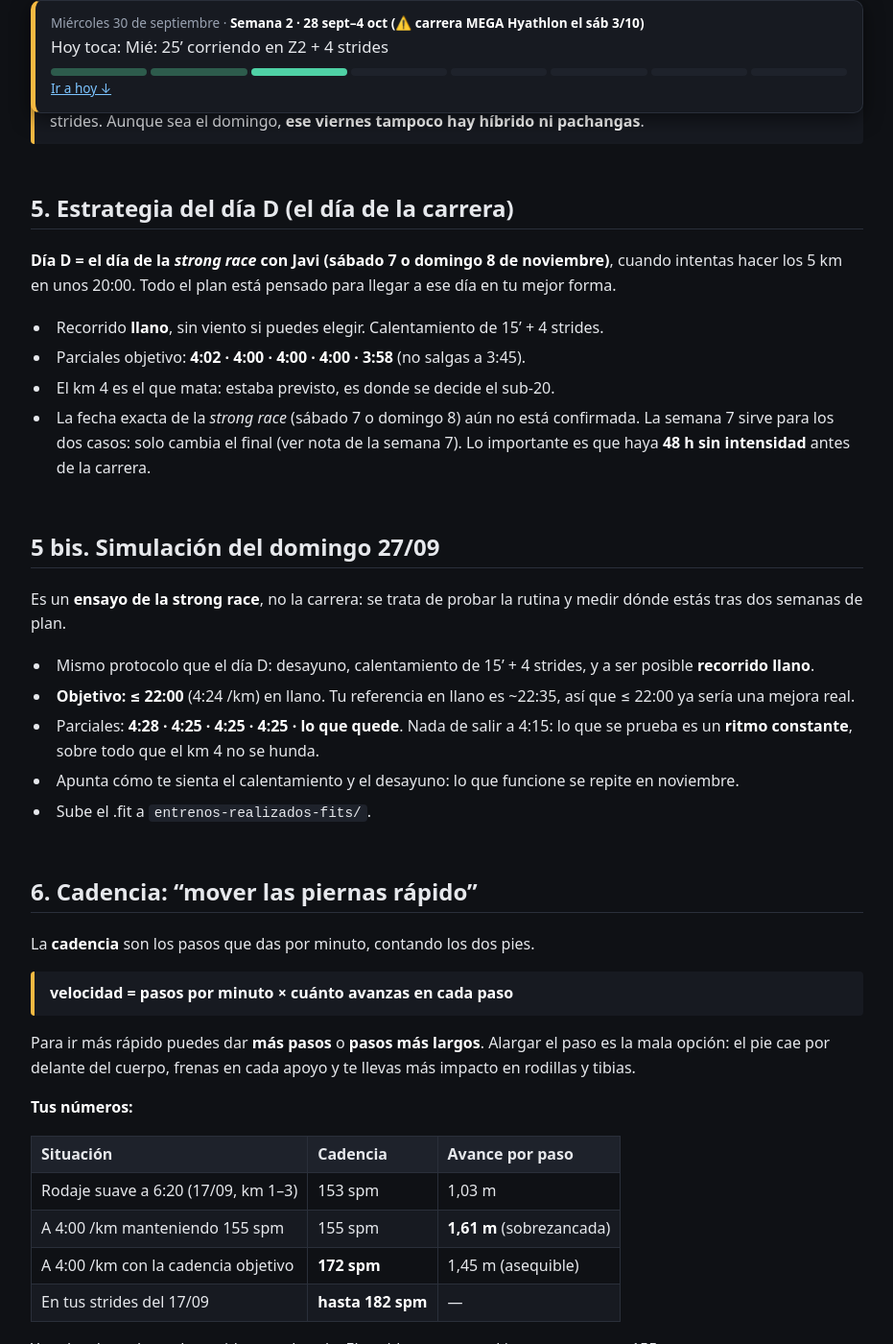
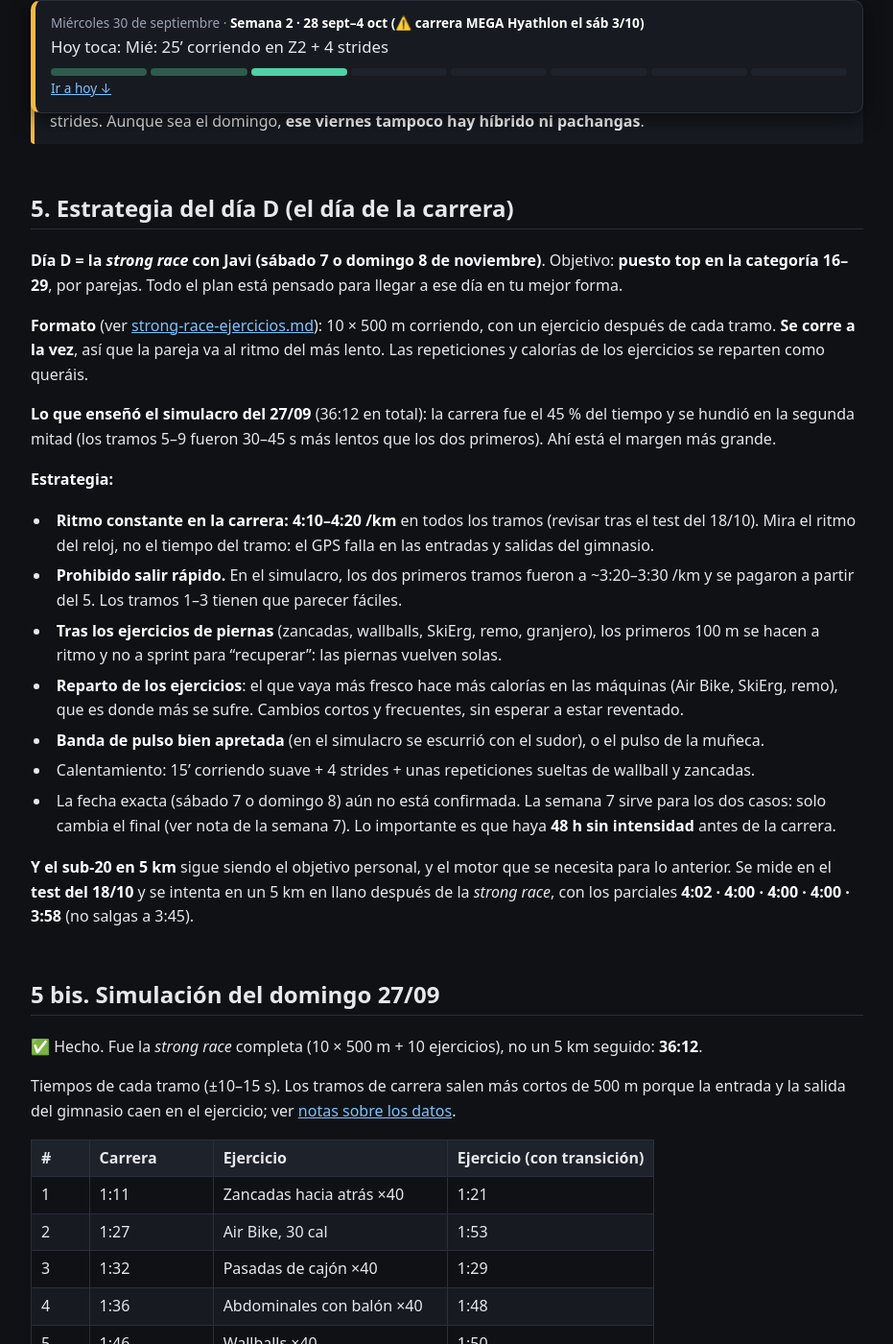
Before and after one commit to radamuz/4minkm, a Jekyll site: the page built from plan-sub20-5km.md, in a window 1280 px wide and 1400 px high, scrolled down 8878 px. Shown: the whole window at 96% size, without its empty margins (174-1105 px from the left). Built offline with Jekyll 4.4.1, drawn with Linux system fonts in a browser that asks for light colours; our own code applies the rules of GitHub Pages for plain Markdown files; some of the changed text lies outside the part shown.

Commit message:
Analiza el simulacro de la Strong Race y reorienta el día D al formato híbrido por parejas
Co-Authored-By: Claude Opus 5.5 <noreply@anthropic.com>

```diff
--- a/plan-sub20-5km.md
+++ b/plan-sub20-5km.md
@@ -172,7 +172,7 @@ Calentamiento en las sesiones de calidad: 12–15' corriendo suave + movilidad d
 - Jue: 3×1000 m a 4:25 (ritmo de la simulación), rec. 2'. Sirve para memorizar el ritmo (una serie menos que lo previsto: faltan 3 días)
 - **Vie: híbrido ligero (sin trineo ni nada de piernas a tope) o solo pachangas suaves.** No las dos cosas a tope: faltan 48 h
 - Sáb: descanso o 15' corriendo muy suave + 3 strides
-- **Dom 27: SIMULACIÓN 5 km con Javi** (ver apartado 5 bis)
+- **Dom 27: SIMULACRO de la strong race con Javi** ✅ 36:12 (ver apartado 5 bis)
 - **Volumen ≈ 25 km** (contando las pachangas y la simulación)
 
 ### Semana 2 · 28 sept–4 oct (⚠️ carrera MEGA Hyathlon el sáb 3/10)
@@ -228,30 +228,55 @@ Calentamiento en las sesiones de calidad: 12–15' corriendo suave + movilidad d
 - Mié: 3×400 m a 3:50 + 15' corriendo suave
 - Jue: 20' corriendo muy suave + 3 strides
 - **Vie 6: sin híbrido y sin pachangas.** Descanso o 15' corriendo suave + 3 strides
-- **Sáb 7 / Dom 8: 5 km en ~20:00**
+- **Sáb 7 / Dom 8: *strong race* con Javi** (ver apartado 5)
 - **Volumen ≈ 18 km (sin contar la prueba)**
 
 > **Si la strong race cae en domingo 8**: el viernes, descanso total, y el sábado 15' corriendo muy suave + 3 strides. Aunque sea el domingo, **ese viernes tampoco hay híbrido ni pachangas**.
 
 ## 5. Estrategia del día D (el día de la carrera)
 
-**Día D = el día de la *strong race* con Javi (sábado 7 o domingo 8 de noviembre)**, cuando intentas hacer los 5 km en unos 20:00. Todo el plan está pensado para llegar a ese día en tu mejor forma.
+**Día D = la *strong race* con Javi (sábado 7 o domingo 8 de noviembre)**. Objetivo: **puesto top en la categoría 16–29**, por parejas. Todo el plan está pensado para llegar a ese día en tu mejor forma.
 
+**Formato** (ver [strong-race-ejercicios.md](strong-race-ejercicios.md)): 10 × 500 m corriendo, con un ejercicio después de cada tramo. **Se corre a la vez**, así que la pareja va al ritmo del más lento. Las repeticiones y calorías de los ejercicios se reparten como queráis.
 
-- Recorrido **llano**, sin viento si puedes elegir. Calentamiento de 15' + 4 strides.
-- Parciales objetivo: **4:02 · 4:00 · 4:00 · 4:00 · 3:58** (no salgas a 3:45).
-- El km 4 es el que mata: estaba previsto, es donde se decide el sub-20.
-- La fecha exacta de la *strong race* (sábado 7 o domingo 8) aún no está confirmada. La semana 7 sirve para los dos casos: solo cambia el final (ver nota de la semana 7). Lo importante es que haya **48 h sin intensidad** antes de la carrera.
+**Lo que enseñó el simulacro del 27/09** (36:12 en total): la carrera fue el 45 % del tiempo y se hundió en la segunda mitad (los tramos 5–9 fueron 30–45 s más lentos que los dos primeros). Ahí está el margen más grande.
+
+**Estrategia:**
+
+- **Ritmo constante en la carrera: 4:10–4:20 /km** en todos los tramos (revisar tras el test del 18/10). Mira el ritmo del reloj, no el tiempo del tramo: el GPS falla en las entradas y salidas del gimnasio.
+- **Prohibido salir rápido.** En el simulacro, los dos primeros tramos fueron a ~3:20–3:30 /km y se pagaron a partir del 5. Los tramos 1–3 tienen que parecer fáciles.
+- **Tras los ejercicios de piernas** (zancadas, wallballs, SkiErg, remo, granjero), los primeros 100 m se hacen a ritmo y no a sprint para "recuperar": las piernas vuelven solas.
+- **Reparto de los ejercicios**: el que vaya más fresco hace más calorías en las máquinas (Air Bike, SkiErg, remo), que es donde más se sufre. Cambios cortos y frecuentes, sin esperar a estar reventado.
+- **Banda de pulso bien apretada** (en el simulacro se escurrió con el sudor), o el pulso de la muñeca.
+- Calentamiento: 15' corriendo suave + 4 strides + unas repeticiones sueltas de wallball y zancadas.
+- La fecha exacta (sábado 7 o domingo 8) aún no está confirmada. La semana 7 sirve para los dos casos: solo cambia el final (ver nota de la semana 7). Lo importante es que haya **48 h sin intensidad** antes de la carrera.
+
+**Y el sub-20 en 5 km** sigue siendo el objetivo personal, y el motor que se necesita para lo anterior. Se mide en el **test del 18/10** y se intenta en un 5 km en llano después de la *strong race*, con los parciales **4:02 · 4:00 · 4:00 · 4:00 · 3:58** (no salgas a 3:45).
 
 ## 5 bis. Simulación del domingo 27/09
 
-Es un **ensayo de la strong race**, no la carrera: se trata de probar la rutina y medir dónde estás tras dos semanas de plan.
+✅ Hecho. Fue la *strong race* completa (10 × 500 m + 10 ejercicios), no un 5 km seguido: **36:12**.
 
-- Mismo protocolo que el día D: desayuno, calentamiento de 15' + 4 strides, y a ser posible **recorrido llano**.
-- **Objetivo: ≤ 22:00** (4:24 /km) en llano. Tu referencia en llano es ~22:35, así que ≤ 22:00 ya sería una mejora real.
-- Parciales: **4:28 · 4:25 · 4:25 · 4:25 · lo que quede**. Nada de salir a 4:15: lo que se prueba es un **ritmo constante**, sobre todo que el km 4 no se hunda.
-- Apunta cómo te sienta el calentamiento y el desayuno: lo que funcione se repite en noviembre.
-- Sube el .fit a `entrenos-realizados-fits/`.
+Tiempos de cada tramo (±10–15 s). Los tramos de carrera salen más cortos de 500 m porque la entrada y la salida del gimnasio caen en el ejercicio; ver [notas sobre los datos](notas-sobre-los-datos.md).
+
+| # | Carrera | Ejercicio | Ejercicio (con transición) |
+|---|---|---|---|
+| 1 | 1:11 | Zancadas hacia atrás ×40 | 1:21 |
+| 2 | 1:27 | Air Bike, 30 cal | 1:53 |
+| 3 | 1:32 | Pasadas de cajón ×40 | 1:29 |
+| 4 | 1:36 | Abdominales con balón ×40 | 1:48 |
+| 5 | 1:46 | Wallballs ×40 | 1:50 |
+| 6 | 1:56 | SkiErg 500 m | 2:04 |
+| 7 | 1:41 | Paseo del granjero 100 m | 1:25 |
+| 8 | 1:51 | Remo 500 m | 2:24 |
+| 9 | 1:56 | Cargadas de balón ×40 | 2:02 |
+| 10 | 1:26 | Burpees con mancuernas ×30 | 2:21 |
+| **Total** | **≈ 16:20 (45 %)** | | **≈ 18:40 (52 %)** |
+
+- **Salida demasiado rápida** (~3:20–3:30 /km en los tramos 1–2) y la carrera se hunde del 5 al 9: 30–45 s más por tramo.
+- Lo más lento de los ejercicios son las máquinas (remo, SkiErg y Air Bike): es donde manda el aeróbico.
+- La banda de pulso se escurrió con el sudor: **el pulso no es fiable**.
+- Conclusiones aplicadas en la estrategia del día D (apartado 5).
 
 ## 6. Cadencia: "mover las piernas rápido"
 
@@ -388,13 +413,9 @@ Elige uno (o alterna):
 
 ## 8. Seguimiento
 
-Sube cada .fit a `entrenos-realizados-fits/`. Hay dos puntos de control:
+Sube cada .fit a `entrenos-realizados-fits/`.
 
-**Simulación del domingo 27/09**:
-
-- ≤ 21:45 → vas por delante: bajar 5 s/km los ritmos de series y tempo.
-- 21:45–22:15 → según lo previsto, mantener el plan.
-- > 22:15 → más Z2 y menos intensidad hasta la Hyathlon; revisar en el test del 18/10.
+**Simulación del domingo 27/09**: fue el formato híbrido completo, no un 5 km, así que **no cambia los ritmos de entrenamiento** (ver apartado 5 bis). El primer ajuste se hace con el test.
 
 **Test del domingo 18/10**:
 
```
Also changed, not shown: notas-sobre-los-datos.md (+7 -0 lines).
